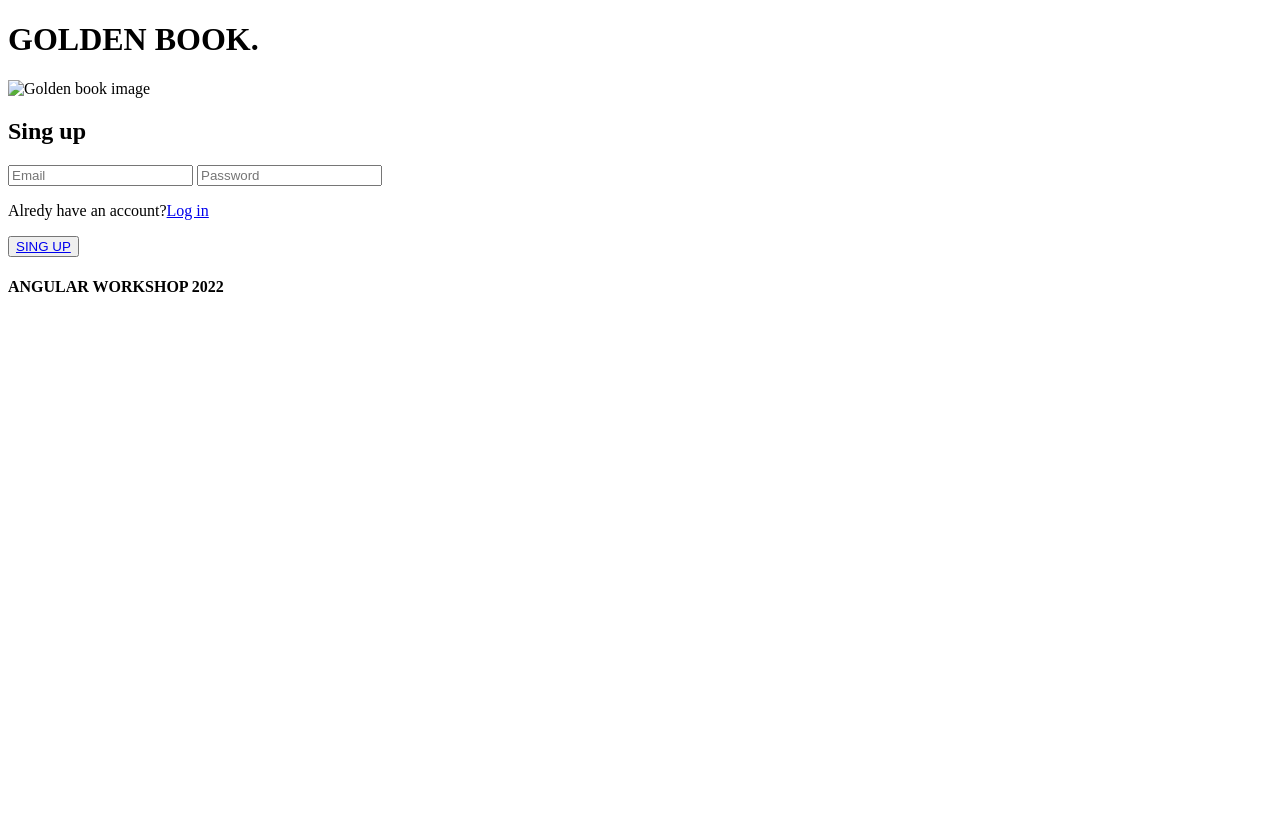
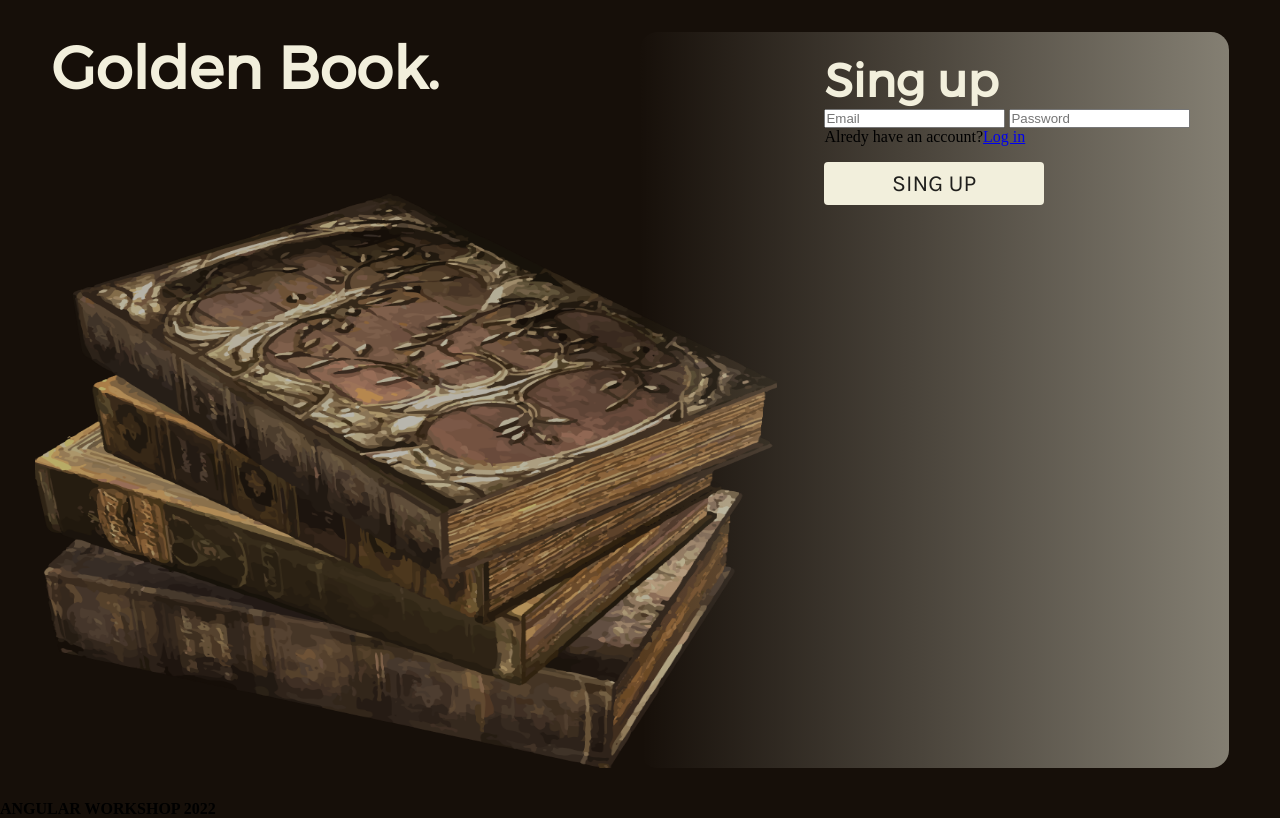
Before and after one commit to miodraggosic/GoldenBook, a plain HTML site: page pages/singUp.html in a window 1280 px wide. Drawn offline with Linux system fonts and the light colour scheme.

Commit message:
layout adjusted

```diff
--- a/pages/singUp.html
+++ b/pages/singUp.html
@@ -5,27 +5,30 @@
     <meta charset="UTF-8" />
     <meta http-equiv="X-UA-Compatible" content="IE=edge" />
     <meta name="viewport" content="width=device-width, initial-scale=1.0" />
+    <link rel="stylesheet" href="../styles/styles.css">
     <title>Sing Up</title>
 </head>
 
 <body>
     <main>
-        <h1>GOLDEN BOOK.</h1>
-        <img src="" alt="Golden book image" />
-
-        <div class="signUpForm">
+        <div class="left">
+            <h1>Golden Book.</h1>
+        </div>
+        <div class="right">
+        </div>
+    </main>
+    <div class="userForm">
         <form action="">
             <h2>Sing up</h2>
             <input type="email" name="email" id="" placeholder="Email" required />
             <input type="password" name="password" id="" placeholder="Password" minlength="8" required />
             <p>Alredy have an account?<a href="logIn.html">Log in</a></p>
 
-                <button type="submit" class="singUpBig">
+            <button type="submit" class="singUpBig btn">
                 <a href="homepage.html">SING UP</a>
             </button>
         </form>
     </div>
-    </main>
 
     <footer>
         <h4>ANGULAR WORKSHOP 2022</h4>
```
Lines whose indentation alone changed are shown as unchanged.
